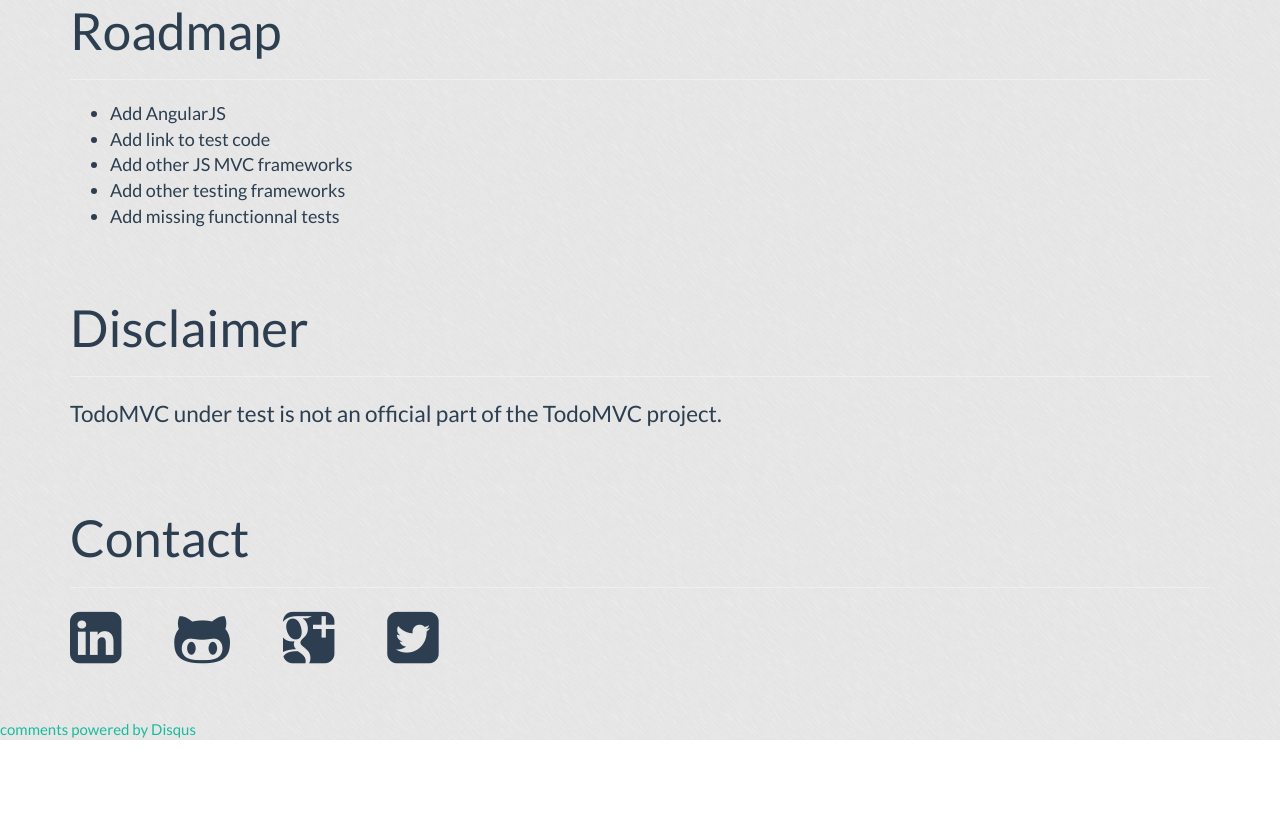
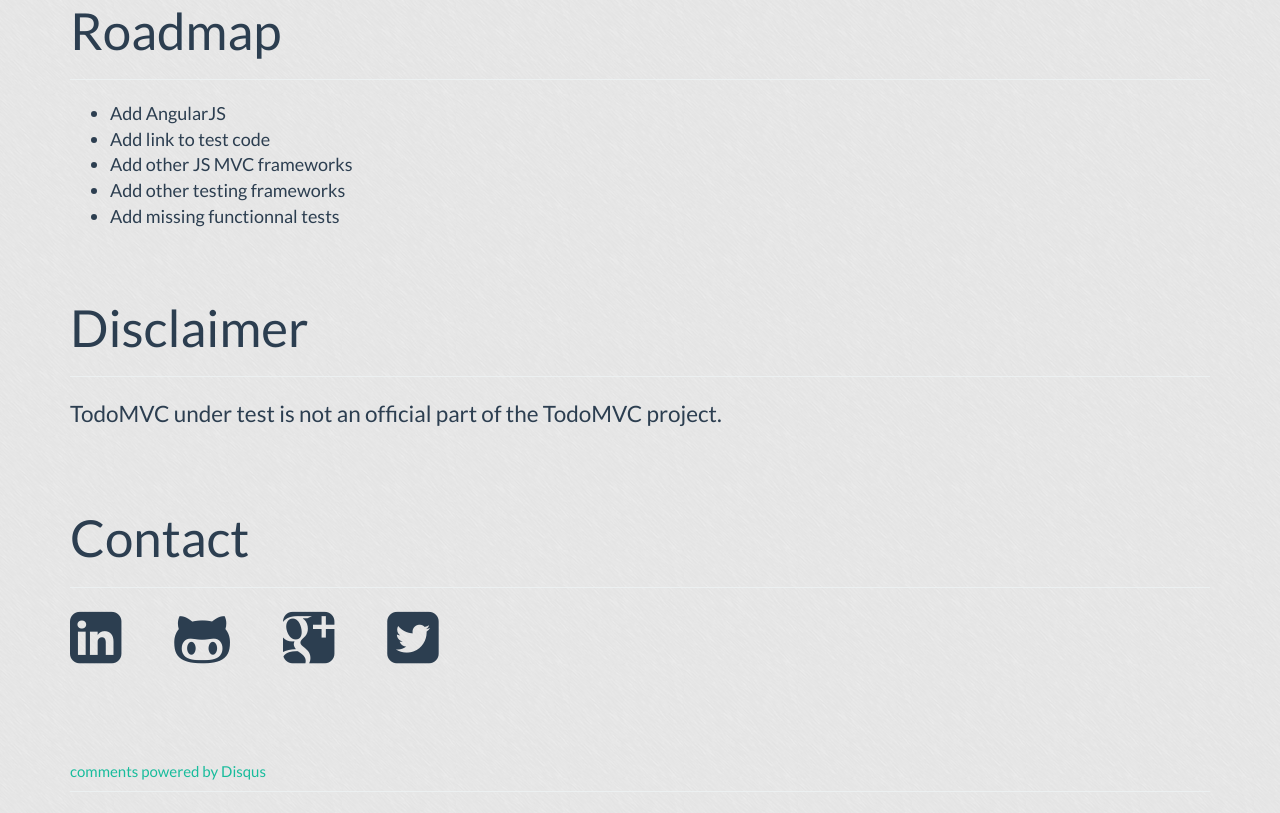
Before and after one commit to bdavidxyz/todomvc-under-test, a plain HTML site: page index.html in a window 1280 px wide. Shown: the part 2642-3455 px from the top of the page. Before the commit the page ends 3382 px from the top, so only its background shows below. Drawn offline with Linux system fonts and the light colour scheme; a script that the page names is missing.

Commit message:
added disqus

```diff
--- a/index.html
+++ b/index.html
@@ -346,6 +346,29 @@
                   <i class="fa fa-twitter-square" onclick="window.location.href='https://twitter.com/davidb583'"></i>              </div>
           </div>
       </div>
+      <div class="bs-docs-section">
+          <div class="row">
+              <div class="col-lg-12">
+                  <div class="page-header">
+                      <div id="disqus_thread"></div>
+                      <script type="text/javascript">
+                          /* * * CONFIGURATION VARIABLES: EDIT BEFORE PASTING INTO YOUR WEBPAGE * * */
+                          var disqus_shortname = 'todomvcundertestcom';
+
+                          /* * * DON'T EDIT BELOW THIS LINE * * */
+                          (function() {
+                              var dsq = document.createElement('script'); dsq.type = 'text/javascript'; dsq.async = true;
+                              dsq.src = '//' + disqus_shortname + '.disqus.com/embed.js';
+                              (document.getElementsByTagName('head')[0] || document.getElementsByTagName('body')[0]).appendChild(dsq);
+                          })();
+                      </script>
+                      <noscript>Please enable JavaScript to view the <a href="http://disqus.com/?ref_noscript">comments powered by Disqus.</a></noscript>
+                      <a href="http://disqus.com" class="dsq-brlink">comments powered by <span class="logo-disqus">Disqus</span></a>
+
+                  </div>
+              </div>
+          </div>
+      </div>
     </div>
 
 
@@ -366,19 +389,5 @@
   ga('send', 'pageview');
 
 </script>
-  <div id="disqus_thread"></div>
-  <script type="text/javascript">
-      /* * * CONFIGURATION VARIABLES: EDIT BEFORE PASTING INTO YOUR WEBPAGE * * */
-      var disqus_shortname = 'todomvcundertestcom';
-
-      /* * * DON'T EDIT BELOW THIS LINE * * */
-      (function() {
-          var dsq = document.createElement('script'); dsq.type = 'text/javascript'; dsq.async = true;
-          dsq.src = '//' + disqus_shortname + '.disqus.com/embed.js';
-          (document.getElementsByTagName('head')[0] || document.getElementsByTagName('body')[0]).appendChild(dsq);
-      })();
-  </script>
-  <noscript>Please enable JavaScript to view the <a href="http://disqus.com/?ref_noscript">comments powered by Disqus.</a></noscript>
-  <a href="http://disqus.com" class="dsq-brlink">comments powered by <span class="logo-disqus">Disqus</span></a>
 
   </body></html>
```
